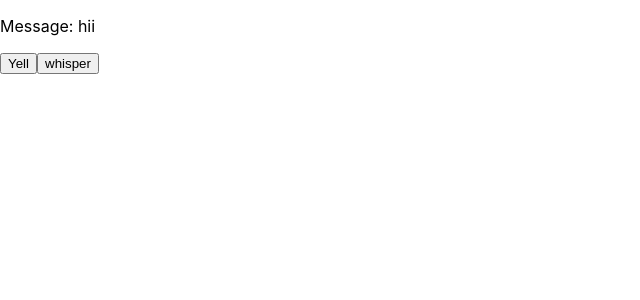
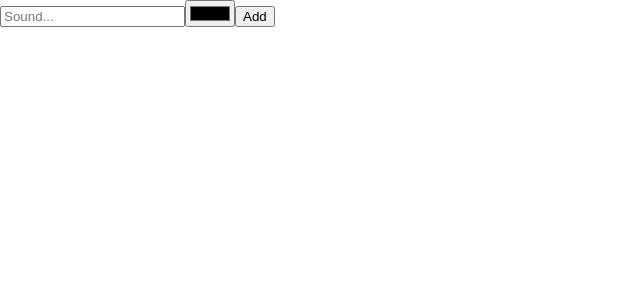
Before and after one commit to KristofferLeemburg/linkedin-learning-hooks, a React (Create React App) app: page / in a window 1280 px wide. Shown: the top 300 px of the page, without its empty margins (0-640 px from the left). Built offline with nearby package versions, Linux system fonts and the light colour scheme.

Commit message:
Managing form inputs with useRef

```diff
--- a/src/index.js
+++ b/src/index.js
@@ -1,39 +1,29 @@
-import React, {useReducer} from 'react';
+import React, { useRef } from 'react';
 import ReactDOM from 'react-dom';
 import './index.css';
 
-const initialState ={
-  message:"hii"
+function App() {
+  const sound = useRef()
+  const color = useRef()
+
+  const submit = (e) => {
+    e.preventDefault()
+    const soundVal = sound.current.value
+    const colorVal = color.current.value
+    alert(`${soundVal} sounds like ${colorVal}`)
+    sound.current.value = ""
+    color.current.value = ""
+  }
+  return (
+    <>
+      <form onSubmit={submit}>
+        <input ref={sound} type="text" placeholder="Sound..."/>
+        <input ref={color} type="color"/>
+        <button>Add</button>
+      </form>
+    </>
+  )
 }
-
-function reducer(state, action){
-  switch(action.type){
-    case "yell":
-      return{
-        message: `HEY! I JUST SAID ${state.message}`
-      }
-      case "whisper":
-        return{
-          message: `excuse me, I JUST SAID ${state.message}`
-        }
-  }
-}
-
-function App(){
-  const [state, dispatch] = useReducer(
-    reducer ,
-    initialState
-    )
-
- return( <>
-<p>Message: {state.message}</p>
-<button onClick={() => dispatch({ type: "yell"})}>Yell</button>
-<button onClick={() => dispatch({ type: "whisper"})}>whisper</button>
-
-</>)
-}
-
-
 ReactDOM.render(
   <React.StrictMode>
     <App />
```
